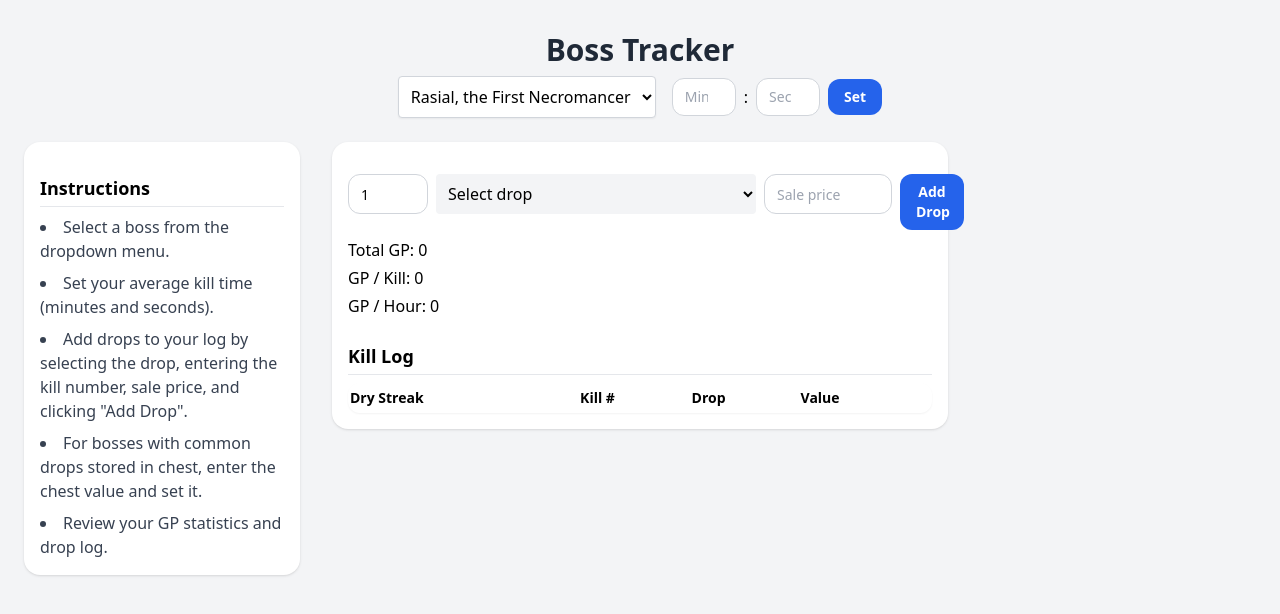
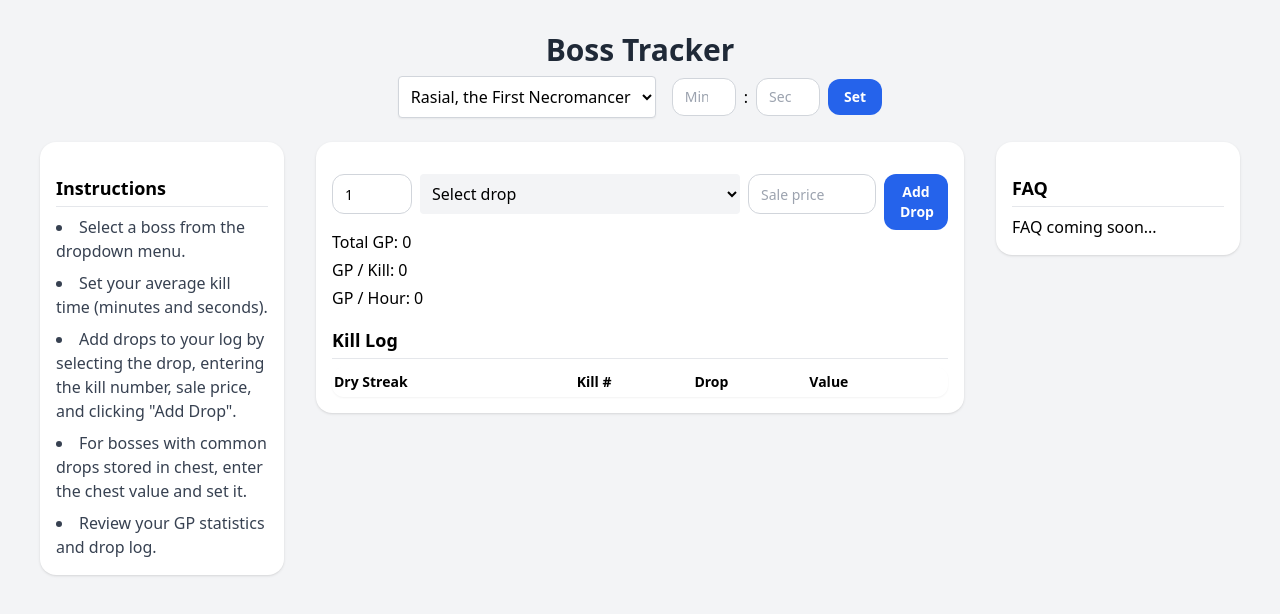
Before and after one commit to Ropro/boss-profit-tracker, a React (Create React App) app: page / in a window 1280 px wide. Shown: the top 614 px of the page. Built offline with nearby package versions, Linux system fonts and the light colour scheme.

Commit message:
Added FAQ card for later use

```diff
--- a/src/App.js
+++ b/src/App.js
@@ -171,10 +171,13 @@ export default function App() {
     Number(storedCommonValue || 0);
   const chartData = kills.map((k) => ({ kill: k.kill, gp: k.value || 0 }));
 
-  const lastKillNumber = kills.length > 0 ? Math.max(...kills.map(k => k.kill)) : 0;
+  const lastKillNumber =
+    kills.length > 0 ? Math.max(...kills.map((k) => k.kill)) : 0;
   const totalTime = lastKillNumber * killTime;
-  const gpPerHour = totalTime > 0 ? (totalGP / (totalTime / 3600)).toFixed(0) : 0;
-  const gpPerKill = lastKillNumber > 0 ? (totalGP / lastKillNumber).toFixed(0) : 0;
+  const gpPerHour =
+    totalTime > 0 ? (totalGP / (totalTime / 3600)).toFixed(0) : 0;
+  const gpPerKill =
+    lastKillNumber > 0 ? (totalGP / lastKillNumber).toFixed(0) : 0;
   const calculateDryStreaks = (kills) => {
     const streaks = [];
     let lastDropKill = null;
@@ -255,28 +258,35 @@ export default function App() {
         </div>
       </div>
 
-<div className="grid grid-cols-12 min-h-screen w-full max-w-7xl mx-auto">
+      <div className="flex w-full min-h-screen max-w-7xl mx-auto items-start justify-center gap-8 px-4">
         {/* Instructions Card */}
-  <div className="hidden lg:block col-span-3 flex justify-end pr-8">
-    <Card className="w-64">
+        <div className="hidden lg:block w-64 min-h-[300px]">
+          <Card>
             <CardContent className="pt-4">
-        <h2 className="text-lg font-semibold mb-2 border-b pb-1">Instructions</h2>
+              <h2 className="text-lg font-semibold mb-2 border-b pb-1">
+                Instructions
+              </h2>
               <ul className="list-disc list-inside text-gray-700 space-y-2">
                 <li>Select a boss from the dropdown menu.</li>
                 <li>Set your average kill time (minutes and seconds).</li>
-          <li>Add drops to your log by selecting the drop, entering the kill number, sale price, and clicking "Add Drop".</li>
-          <li>For bosses with common drops stored in chest, enter the chest value and set it.</li>
+                <li>
+                  Add drops to your log by selecting the drop, entering the kill
+                  number, sale price, and clicking "Add Drop".
+                </li>
+                <li>
+                  For bosses with common drops stored in chest, enter the chest
+                  value and set it.
+                </li>
                 <li>Review your GP statistics and drop log.</li>
               </ul>
             </CardContent>
           </Card>
         </div>
 
-  <div className="col-span-12 lg:col-span-6 flex justify-center">
+        <div className="flex-1 flex justify-center w-full max-w-2x1">
           {/* Main Card */}
-    <div className="w-full max-w-x1">
           <Card>
-          <CardContent className="space-y-2 pt-4">
+            <CardContent className="pt-4">
               <div className="flex gap-2">
                 <Input
                   type="number"
@@ -338,7 +348,9 @@ export default function App() {
                         setCommonValue(value);
                         setErrorMessage("");
                       } else {
-                      setErrorMessage("Common drops value cannot be negative.");
+                        setErrorMessage(
+                          "Common drops value cannot be negative."
+                        );
                       }
                     }}
                     disabled={commonLocked}
@@ -349,7 +361,10 @@ export default function App() {
                   >
                     <option>Common drops value</option>
                   </select>
-                <Button onClick={handleSetCommonValue} disabled={commonLocked}>
+                  <Button
+                    onClick={handleSetCommonValue}
+                    disabled={commonLocked}
+                  >
                     Set
                   </Button>
                   {commonLocked && (
@@ -392,7 +407,9 @@ export default function App() {
                               dryStreaks[index]
                             )}`}
                           >
-                          {dryStreaks[index] !== null ? dryStreaks[index] : ""}
+                            {dryStreaks[index] !== null
+                              ? dryStreaks[index]
+                              : ""}
                           </td>
                           <td className="py-1">{k.kill}</td>
                           <td className="py-1">{k.drop || "No drop"}</td>
@@ -419,6 +436,18 @@ export default function App() {
             </CardContent>
           </Card>
         </div>
+
+        {/* Right FAQ Card */}
+        <div className="hidden lg:block w-64 min-h-[300px]">
+          <Card>
+            <CardContent className="pt-4">
+              <h2 className="text-lg font-semibold mb-2 border-b pb-1">FAQ</h2>
+              {/* ...FAQ content goes here... */}
+              <span className="text-gray-400 italic mt-8">
+                FAQ coming soon...
+              </span>
+            </CardContent>
+          </Card>
         </div>
 
         {/* <Button variant="outline" onClick={() => setShowChart(!showChart)}>
```
Lines whose indentation alone changed are shown as unchanged.
